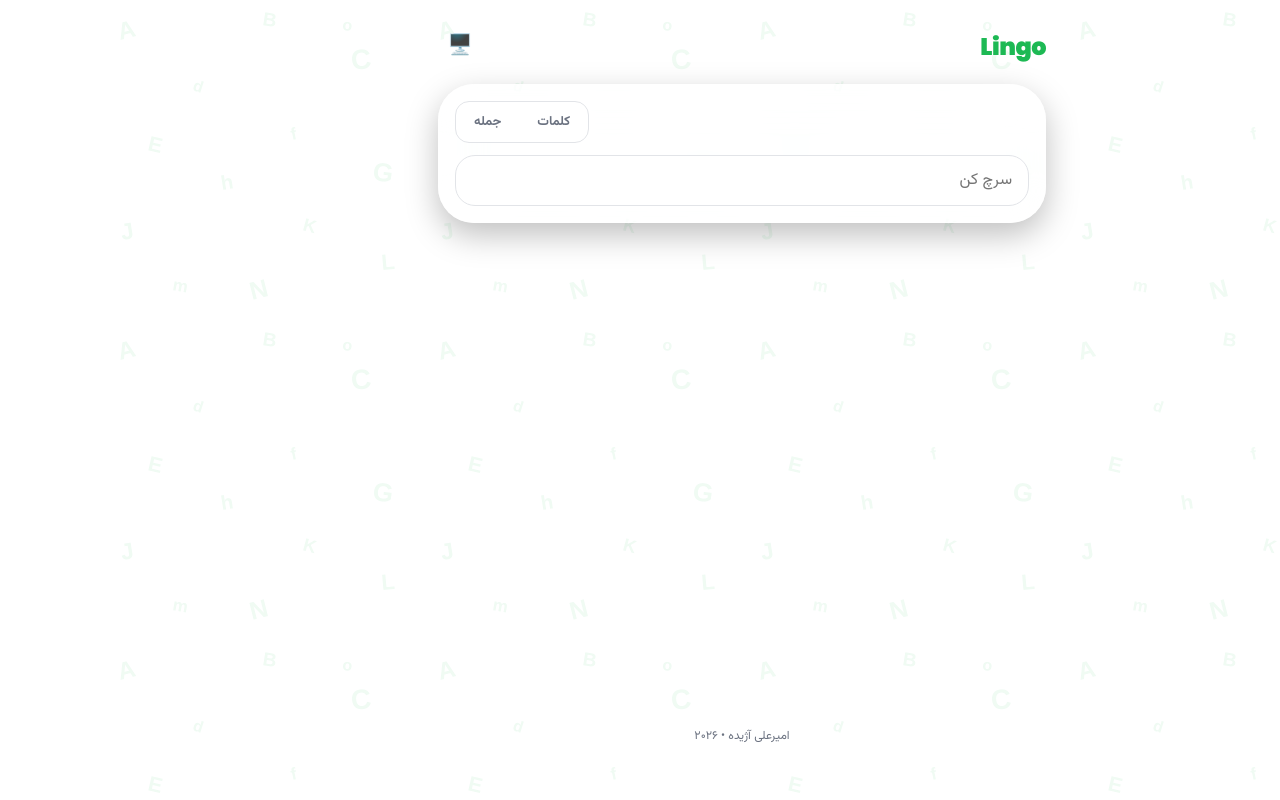
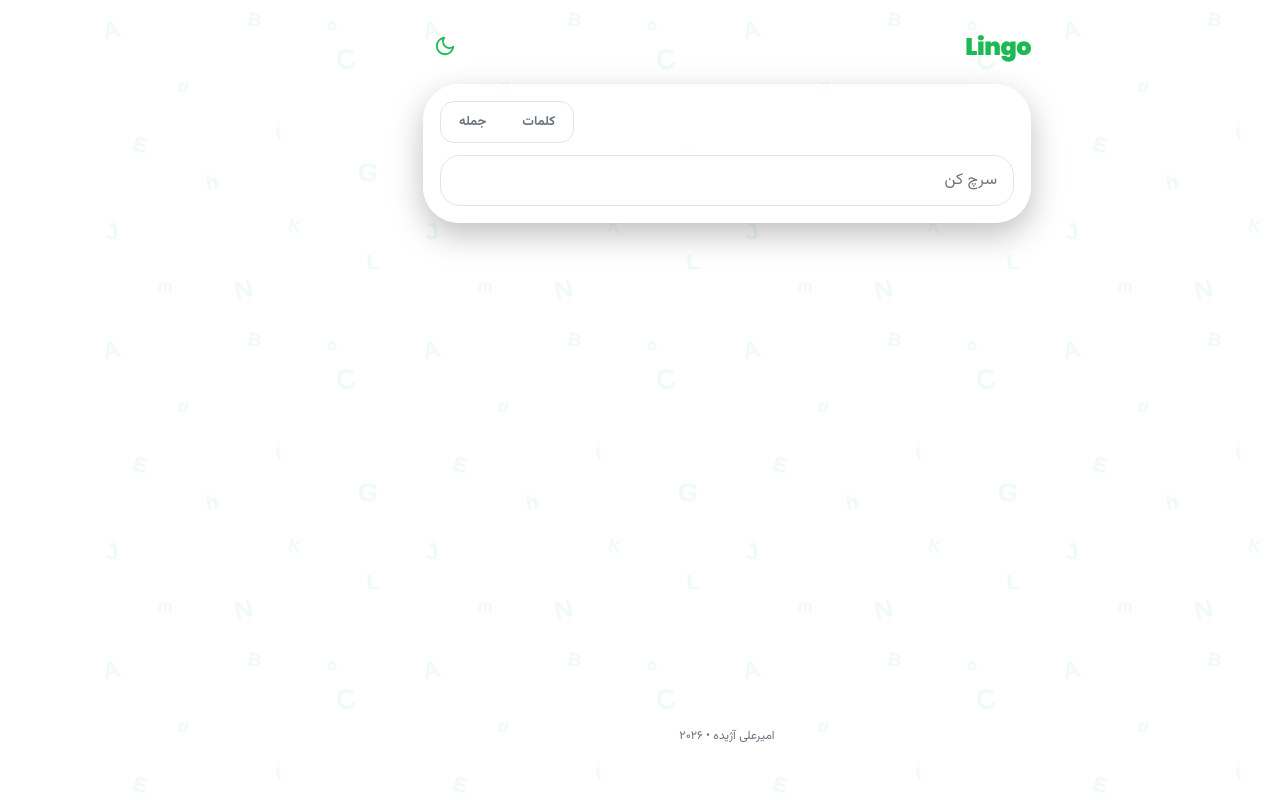
Before and after one commit to Amir-khalvat221133/Lingo, a React (Vite) app: page / in a window 1280 px wide. Built offline with nearby package versions, Linux system fonts and the light colour scheme.

Commit message:
theme toggle: light/dark only with green svg icons

```diff
--- a/src/App.tsx
+++ b/src/App.tsx
@@ -14,28 +14,61 @@ import {
   getRecentSearches,
   type RecentSearch,
 } from "./lib/storage";
-import { getStoredTheme, setTheme, type ThemeMode } from "./lib/theme";
+import { getStoredTheme, setTheme } from "./lib/theme";
 import styles from "./App.module.css";
 
-const THEME_ORDER: ThemeMode[] = ["auto", "light", "dark"];
+type ActiveTheme = "light" | "dark";
 
-const THEME_ICON: Record<ThemeMode, string> = {
-  auto: "🖥️",
-  light: "☀️",
-  dark: "🌙",
-};
+function getActiveTheme(): ActiveTheme {
+  const stored = getStoredTheme();
+  if (stored === "light" || stored === "dark") return stored;
+  return window.matchMedia("(prefers-color-scheme: dark)").matches ? "dark" : "light";
+}
 
-const THEME_LABEL: Record<ThemeMode, string> = {
-  auto: "تم خودکار (مطابق سیستم)",
-  light: "تم روشن",
-  dark: "تم تیره",
-};
+const BRAND_GREEN = "#1db954";
+
+function SunIcon() {
+  return (
+    <svg
+      width="22"
+      height="22"
+      viewBox="0 0 24 24"
+      fill="none"
+      stroke={BRAND_GREEN}
+      strokeWidth="2"
+      strokeLinecap="round"
+      strokeLinejoin="round"
+      aria-hidden="true"
+    >
+      <circle cx="12" cy="12" r="4" />
+      <path d="M12 2v2M12 20v2M4.93 4.93l1.41 1.41M17.66 17.66l1.41 1.41M2 12h2M20 12h2M4.93 19.07l1.41-1.41M17.66 6.34l1.41-1.41" />
+    </svg>
+  );
+}
+
+function MoonIcon() {
+  return (
+    <svg
+      width="22"
+      height="22"
+      viewBox="0 0 24 24"
+      fill="none"
+      stroke={BRAND_GREEN}
+      strokeWidth="2"
+      strokeLinecap="round"
+      strokeLinejoin="round"
+      aria-hidden="true"
+    >
+      <path d="M21 12.79A9 9 0 1 1 11.21 3 7 7 0 0 0 21 12.79z" />
+    </svg>
+  );
+}
 
 export default function App() {
   const [query, setQuery] = useState("");
   const [override, setOverride] = useState<SearchOverride | undefined>(undefined);
   const [recent, setRecent] = useState<RecentSearch[]>(getRecentSearches);
-  const [themeMode, setThemeMode] = useState<ThemeMode>(getStoredTheme);
+  const [activeTheme, setActiveTheme] = useState<ActiveTheme>(getActiveTheme);
 
   const state = useSearch(query, override);
 
@@ -57,10 +90,13 @@ export default function App() {
   }
 
   function handleThemeToggle() {
-    const next = THEME_ORDER[(THEME_ORDER.indexOf(themeMode) + 1) % THEME_ORDER.length];
+    const next: ActiveTheme = activeTheme === "dark" ? "light" : "dark";
     setTheme(next);
-    setThemeMode(next);
+    setActiveTheme(next);
   }
+
+  const themeLabel =
+    activeTheme === "dark" ? "تغییر به تم روشن" : "تغییر به تم تیره";
 
   return (
     <div className={styles.page}>
@@ -77,23 +113,22 @@ export default function App() {
           <button
             type="button"
             onClick={handleThemeToggle}
-            aria-label={`${THEME_LABEL[themeMode]} — برای تغییر بزنید`}
-            title={THEME_LABEL[themeMode]}
+            aria-label={themeLabel}
+            title={themeLabel}
             style={{
               width: 44,
               height: 44,
               display: "flex",
               alignItems: "center",
               justifyContent: "center",
-              fontSize: 20,
-              lineHeight: 1,
               background: "transparent",
               border: "none",
               borderRadius: "50%",
               cursor: "pointer",
+              padding: 0,
             }}
           >
-            <span aria-hidden="true">{THEME_ICON[themeMode]}</span>
+            {activeTheme === "dark" ? <SunIcon /> : <MoonIcon />}
           </button>
         </header>
 
```
